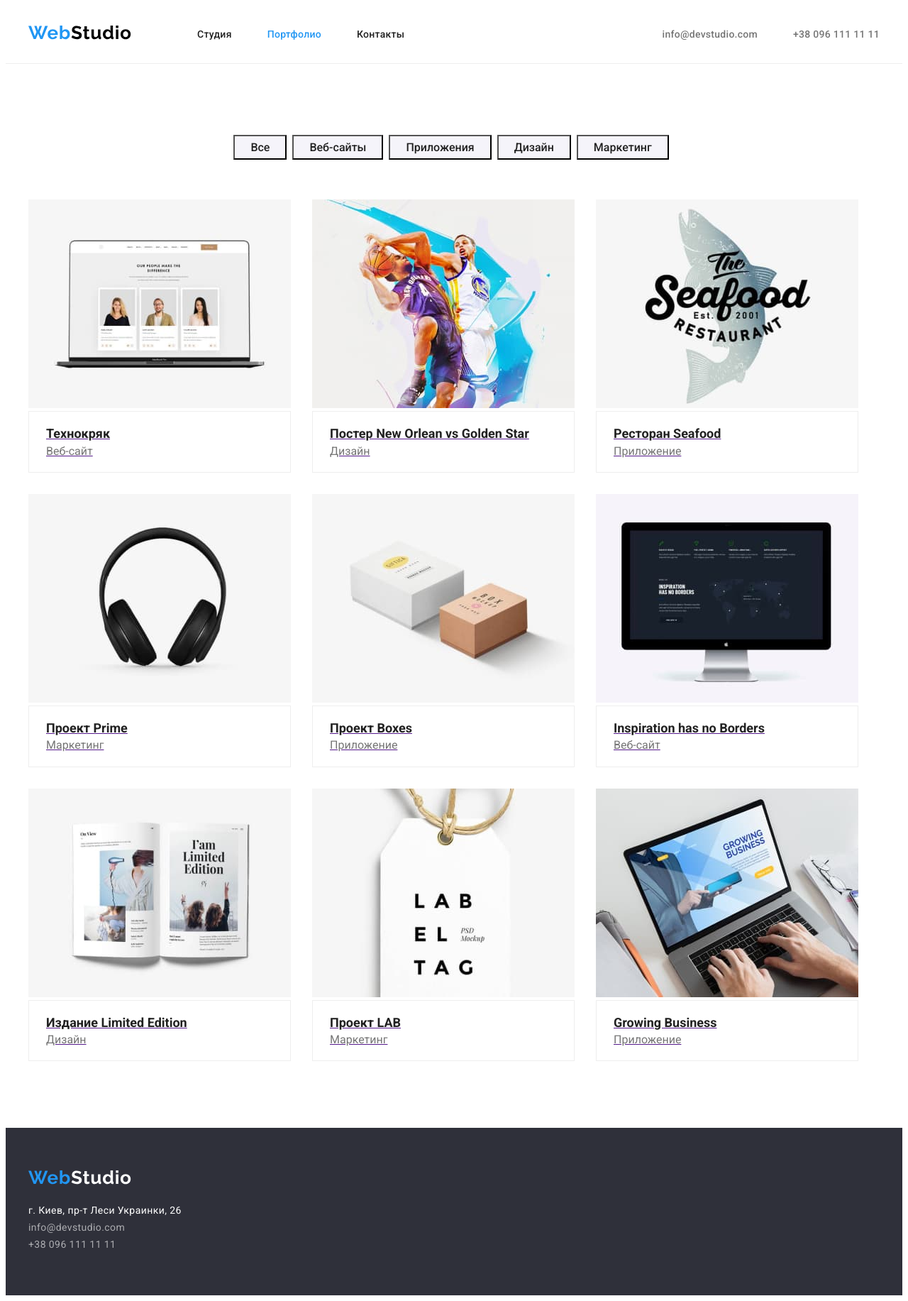
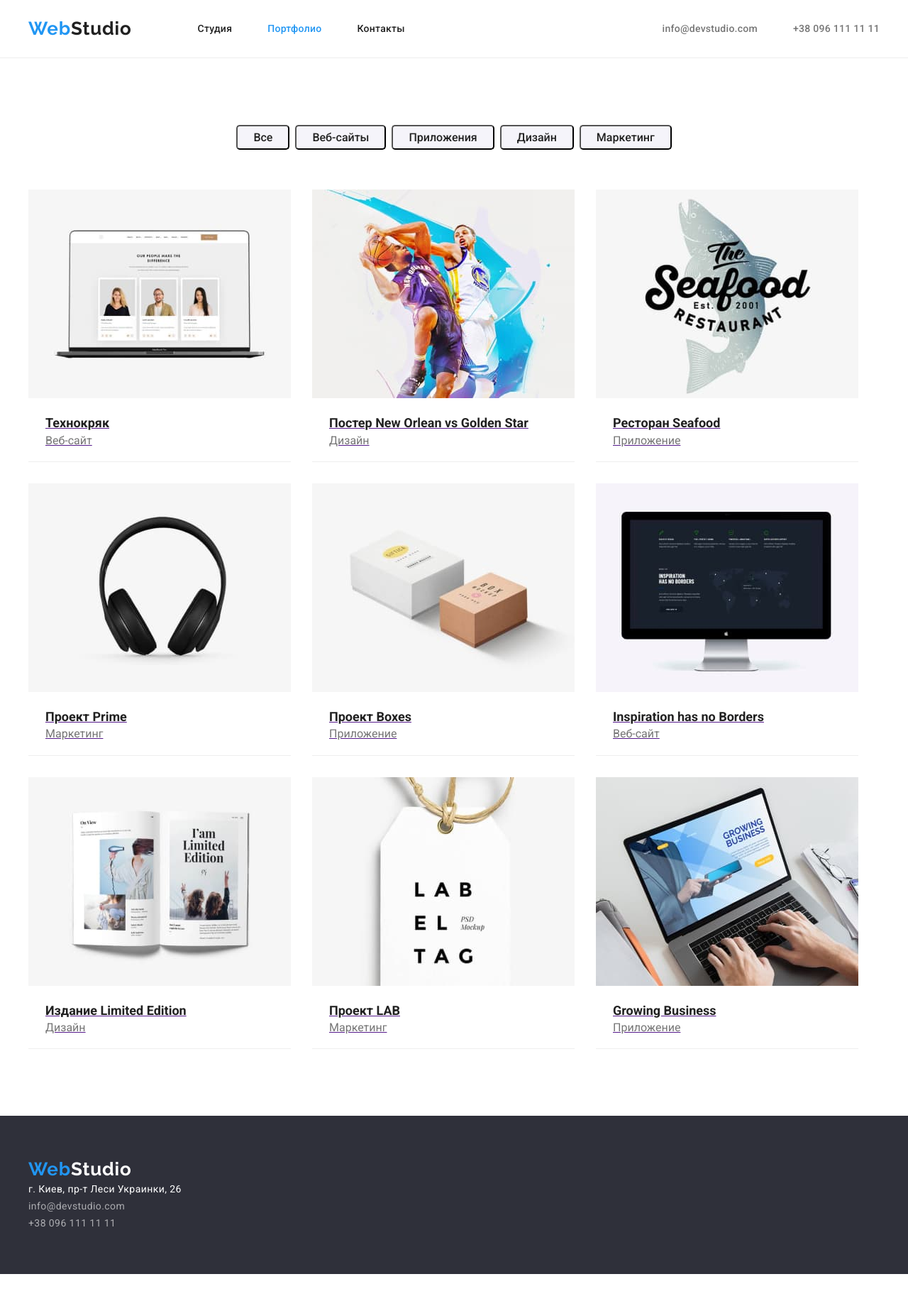
Before and after one commit to Dara431/goit-markup-hw-03, a plain HTML site: page portfolio.html in a window 1280 px wide. Shown: the whole page at 71% size. After the commit the page ends 1795 px from the top, so only its background shows below. Drawn offline with Linux system fonts and the light colour scheme.

Commit message:
new-fixed

```diff
--- a/css/styles.css
+++ b/css/styles.css
@@ -14,6 +14,7 @@ body {
   background-color: var(--background-color-white);
   color: var(--primary-text-color);
   font-family: Roboto, sans-serif;
+  margin: 0;
 }
 header {
   border-bottom: 1px solid #eeeeee;
@@ -144,12 +145,19 @@ header {
   background-color: var(--botton-background-color);
   padding: 6px 22px;
   text-align: center;
+  border-radius: 5px;
+}
+.btn-list {
   margin-right: 8px;
+}
+.btn-list:nth-child(5) {
+  margin-right: 0;
 }
 
 .button.portfolio:hover,
 .button.portfolio:focus {
   background-color: var(--accent-color);
+  color: var(--background-color-white);
 }
 .button.main:hover,
 .button.:focus {
@@ -253,6 +261,7 @@ header {
   font-weight: bold;
   font-size: 36px;
   line-height: 1.2;
+  margin-top: 0;
   margin-bottom: 50px;
   text-align: center;
   letter-spacing: 0.03em;
@@ -265,7 +274,6 @@ header {
   line-height: 1.2;
   margin-top: 0;
   margin-bottom: 0;
-  padding-top: 30px;
   padding-bottom: 10px;
   text-align: center;
   letter-spacing: 0.03em;
@@ -278,13 +286,16 @@ header {
   line-height: 1.2;
   margin-top: 0;
   margin-bottom: 0;
-  padding-bottom: 30px;
   text-align: center;
   letter-spacing: 0.03em;
   color: var(--secondary-text-color);
 }
 .team-info {
   display: flex;
+}
+.team {
+  padding-top: 30px;
+  padding-bottom: 30px;
 }
 
 .team-info .worker {
@@ -313,7 +324,7 @@ header {
 }
 /* Портфолио */
 .list-section {
-  padding-top: 100px;
+  padding-top: 94px;
   padding-bottom: 94px;
 }
 .flex-container {
@@ -324,9 +335,9 @@ header {
 }
 .flex-elements {
   width: 370px;
-
   margin-right: 30px;
   margin-bottom: 30px;
+  border-bottom: 1px solid #eeeeee;
 }
 .flex-elements:nth-child(3n) {
   margin-right: 0;
@@ -334,9 +345,7 @@ header {
 .flex-elements:nth-last-child(-n + 3) {
   margin-bottom: 0;
 }
-.flex {
-  border: 1px solid #eeeeee;
-}
+
 .card {
   display: block;
 }
@@ -371,8 +380,24 @@ header {
 }
 
 /* footer*/
-.logo-footer a {
-  display: block;
+.class {
+  font-family: Raleway;
+  font-style: normal;
+  font-weight: bold;
+  font-size: 26px;
+  line-height: 31px;
+  letter-spacing: 0.03em;
+  text-decoration: none;
+  color: #2196f3;
+}
+.another-class {
+  color: var(--background-color-white);
+  margin-left: -7px;
+}
+
+.second-class {
+  color: var(--primary-text-color);
+  margin-left: -7px;
 }
 .logo-first {
   display: block;
@@ -405,5 +430,10 @@ header {
 }
 .contact-info a {
   text-decoration: none;
+}
+.footer-class {
   margin-bottom: 9px;
 }
+.footer-class:nth-child(3) {
+  margin-bottom: 0;
+}
--- a/portfolio.html
+++ b/portfolio.html
@@ -17,9 +17,10 @@
     <header>
       <div class="container all-nav">
         <nav class="main-nav">
-          <a href="/" class="logo">
-            <img src="./images/logo.svg" alt="Логотип компании"
-          /></a>
+          <a class="class" href
+            >Web
+            <span class="second-class">Studio</span>
+          </a>
 
           <ul class="site-nav list">
             <li class="item">
@@ -195,9 +196,10 @@
     <footer class="site-footer">
       <div class="container">
         <div class="logo-footer">
-          <a href="/" class="logo-first"
-            ><img src="./images/WebStudio.svg" alt="Logo"
-          /></a>
+          <a class="class" href
+            >Web
+            <span class="another-class">Studio</span>
+          </a>
         </div>
         <address class="info">
           <ul class="contact-info list">
```
Also changed, not shown: index.html (+13 -15 lines).
